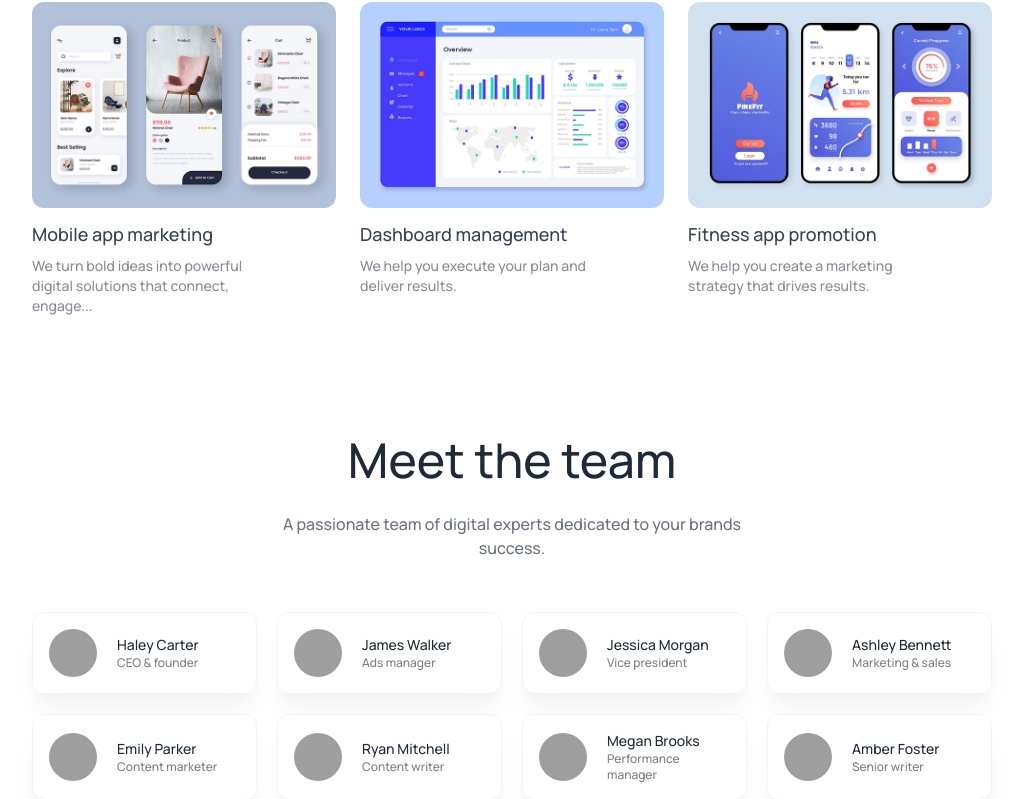
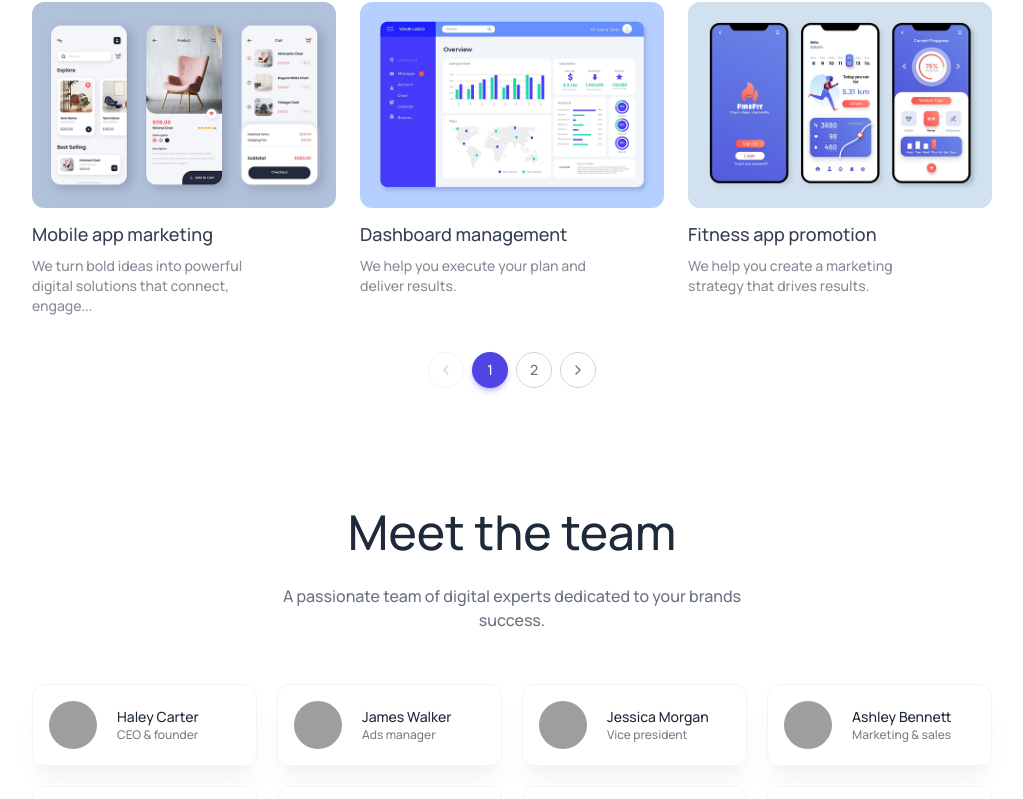
Before and after one commit to Rashid-C/Nibx-website-US-, a React (Vite) app: page / in a window 1280 px wide. Shown: the part 2212-3011 px from the top of the page, without its empty margins (128-1151 px from the left). Built offline with nearby package versions, Linux system fonts and the light colour scheme; grey boxes are pictures that could not be loaded.

Commit message:
pagination for Work page

```diff
--- a/src/components/OurWork.jsx
+++ b/src/components/OurWork.jsx
@@ -1,30 +1,60 @@
-import React from "react";
+import { useState } from "react";
 import Title from "./Title";
 import assets from "../assets/assets";
-import { motion } from "motion/react";
+import { motion, AnimatePresence } from "motion/react";
+
+const ITEMS_PER_PAGE = 3;
 
 const OurWork = () => {
+    const [page, setPage] = useState(0);
+    const [direction, setDirection] = useState(1);
+
     const workData = [
         {
             title: "Mobile app marketing",
-            description:
-                "We turn bold ideas into powerful digital solutions that connect, engage...",
+            description: "We turn bold ideas into powerful digital solutions that connect, engage...",
             image: assets.work_mobile_app,
         },
-
         {
             title: "Dashboard management",
             description: "We help you execute your plan and deliver results.",
             image: assets.work_dashboard_management,
         },
-
         {
             title: "Fitness app promotion",
-            description:
-                "We help you create a marketing strategy that drives results.",
+            description: "We help you create a marketing strategy that drives results.",
             image: assets.work_fitness_app,
         },
+        {
+            title: "Brand identity design",
+            description: "We craft compelling brand identities that leave a lasting impression.",
+            image: assets.work_mobile_app,
+        },
+        {
+            title: "Social media campaigns",
+            description: "Data-driven campaigns that grow your audience and boost engagement.",
+            image: assets.work_fitness_app,
+        },
+        {
+            title: "Analytics & reporting",
+            description: "Clear insights and dashboards that help you make smarter decisions.",
+            image: assets.work_dashboard_management,
+        },
     ];
+
+    const totalPages = Math.ceil(workData.length / ITEMS_PER_PAGE);
+    const currentItems = workData.slice(page * ITEMS_PER_PAGE, page * ITEMS_PER_PAGE + ITEMS_PER_PAGE);
+
+    const goTo = (index) => {
+        setDirection(index > page ? 1 : -1);
+        setPage(index);
+    };
+
+    const variants = {
+        enter: (dir) => ({ opacity: 0, x: dir > 0 ? 60 : -60 }),
+        center: { opacity: 1, x: 0 },
+        exit: (dir) => ({ opacity: 0, x: dir > 0 ? -60 : 60 }),
+    };
 
     return (
         <motion.div
@@ -40,15 +70,26 @@ const OurWork = () => {
                 desc="From strategy to execution, we craft digital solutions that move your business forward."
             />
 
-            <div className="grid sm:grid-cols-2 lg:grid-cols-3 gap-6 w-full max-w-5xl ">
-                {workData.map((work, index) => (
+            {/* grid with page transition */}
+            <div className="w-full max-w-5xl overflow-hidden">
+                <AnimatePresence mode="wait" custom={direction}>
+                    <motion.div
+                        key={page}
+                        custom={direction}
+                        variants={variants}
+                        initial="enter"
+                        animate="center"
+                        exit="exit"
+                        transition={{ duration: 0.4, ease: "easeInOut" }}
+                        className="grid sm:grid-cols-2 lg:grid-cols-3 gap-6 w-full"
+                    >
+                        {currentItems.map((work, index) => (
                             <motion.div
                                 initial={{ opacity: 0, y: 30 }}
-                        whileInView={{ opacity: 1, y: 0 }}
-                        transition={{ duration: 0.5, delay: index * 0.2 }}
-                        viewport={{ once: false }}
+                                animate={{ opacity: 1, y: 0 }}
+                                transition={{ duration: 0.5, delay: index * 0.15 }}
                                 key={index}
-                        className="hover:scale-102 duration-500 transition-all cursor-pointer "
+                                className="hover:scale-102 duration-500 transition-all cursor-pointer"
                             >
                                 <img
                                     src={work.image}
@@ -60,7 +101,55 @@ const OurWork = () => {
                                 <p className="text-sm opacity-60 w-5/6">{work.description}</p>
                             </motion.div>
                         ))}
+                    </motion.div>
+                </AnimatePresence>
             </div>
+
+            {/* pagination controls */}
+            <motion.div
+                initial={{ opacity: 0, y: 20 }}
+                whileInView={{ opacity: 1, y: 0 }}
+                transition={{ duration: 0.5, delay: 0.3 }}
+                viewport={{ once: false }}
+                className="flex items-center gap-2 mt-2"
+            >
+                {/* prev */}
+                <button
+                    onClick={() => goTo(page - 1)}
+                    disabled={page === 0}
+                    aria-label="Previous page"
+                    className="h-9 w-9 flex items-center justify-center rounded-full border border-gray-300 dark:border-gray-600 text-gray-500 dark:text-gray-400 hover:border-primary hover:text-primary disabled:opacity-30 disabled:cursor-not-allowed transition-all hover:scale-105"
+                >
+                    <svg xmlns="http://www.w3.org/2000/svg" width="16" height="16" viewBox="0 0 24 24" fill="none" stroke="currentColor" strokeWidth="2" strokeLinecap="round" strokeLinejoin="round"><path d="m15 18-6-6 6-6"/></svg>
+                </button>
+
+                {/* page numbers */}
+                {Array.from({ length: totalPages }).map((_, i) => (
+                    <button
+                        key={i}
+                        onClick={() => goTo(i)}
+                        aria-label={`Page ${i + 1}`}
+                        aria-current={page === i ? "page" : undefined}
+                        className={`h-9 w-9 rounded-full text-sm font-semibold transition-all hover:scale-105 ${
+                            page === i
+                                ? "bg-primary text-white shadow-md shadow-primary/30"
+                                : "border border-gray-300 dark:border-gray-600 text-gray-500 dark:text-gray-400 hover:border-primary hover:text-primary"
+                        }`}
+                    >
+                        {i + 1}
+                    </button>
+                ))}
+
+                {/* next */}
+                <button
+                    onClick={() => goTo(page + 1)}
+                    disabled={page === totalPages - 1}
+                    aria-label="Next page"
+                    className="h-9 w-9 flex items-center justify-center rounded-full border border-gray-300 dark:border-gray-600 text-gray-500 dark:text-gray-400 hover:border-primary hover:text-primary disabled:opacity-30 disabled:cursor-not-allowed transition-all hover:scale-105"
+                >
+                    <svg xmlns="http://www.w3.org/2000/svg" width="16" height="16" viewBox="0 0 24 24" fill="none" stroke="currentColor" strokeWidth="2" strokeLinecap="round" strokeLinejoin="round"><path d="m9 18 6-6-6-6"/></svg>
+                </button>
+            </motion.div>
         </motion.div>
     );
 };
```
Lines whose indentation alone changed are shown as unchanged.
